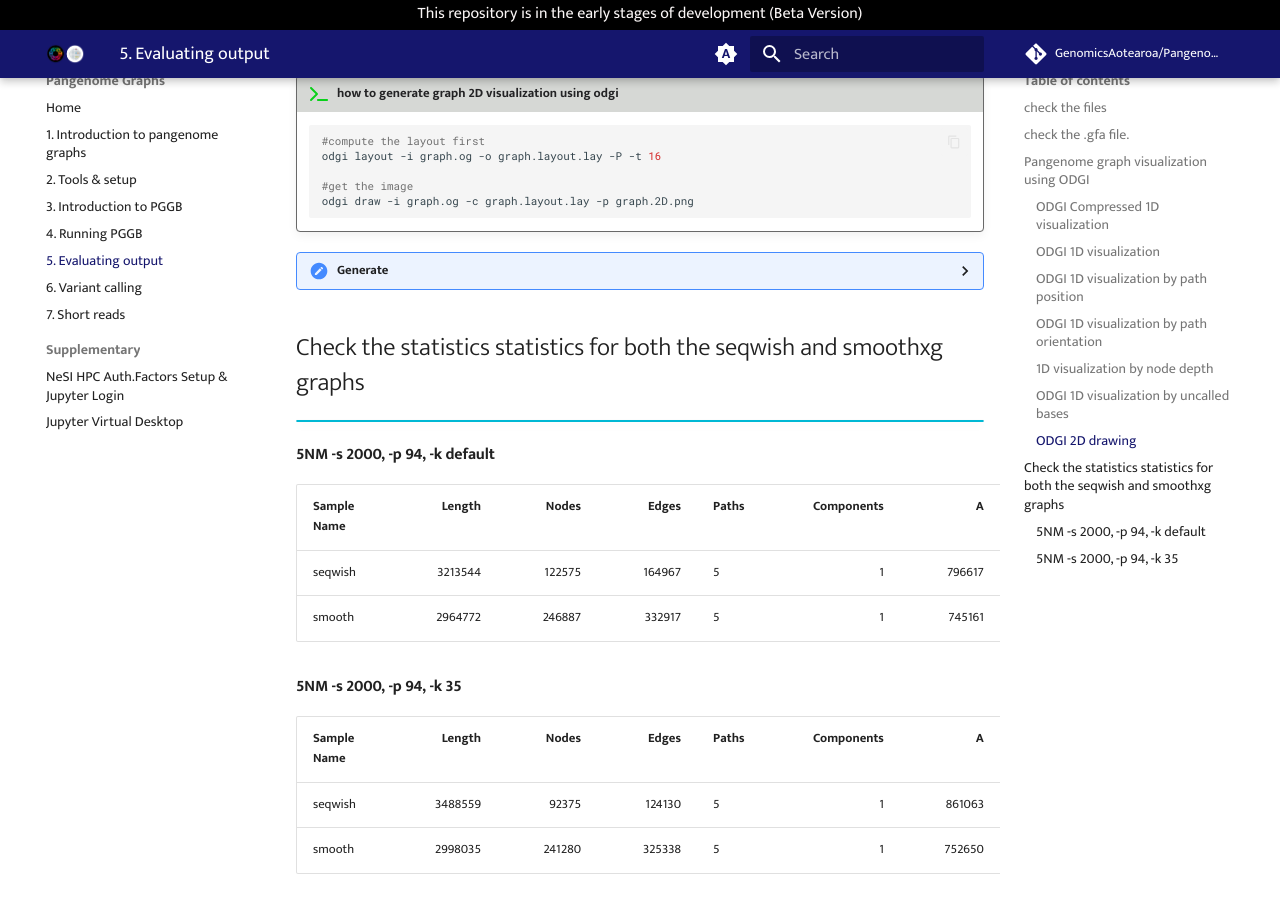
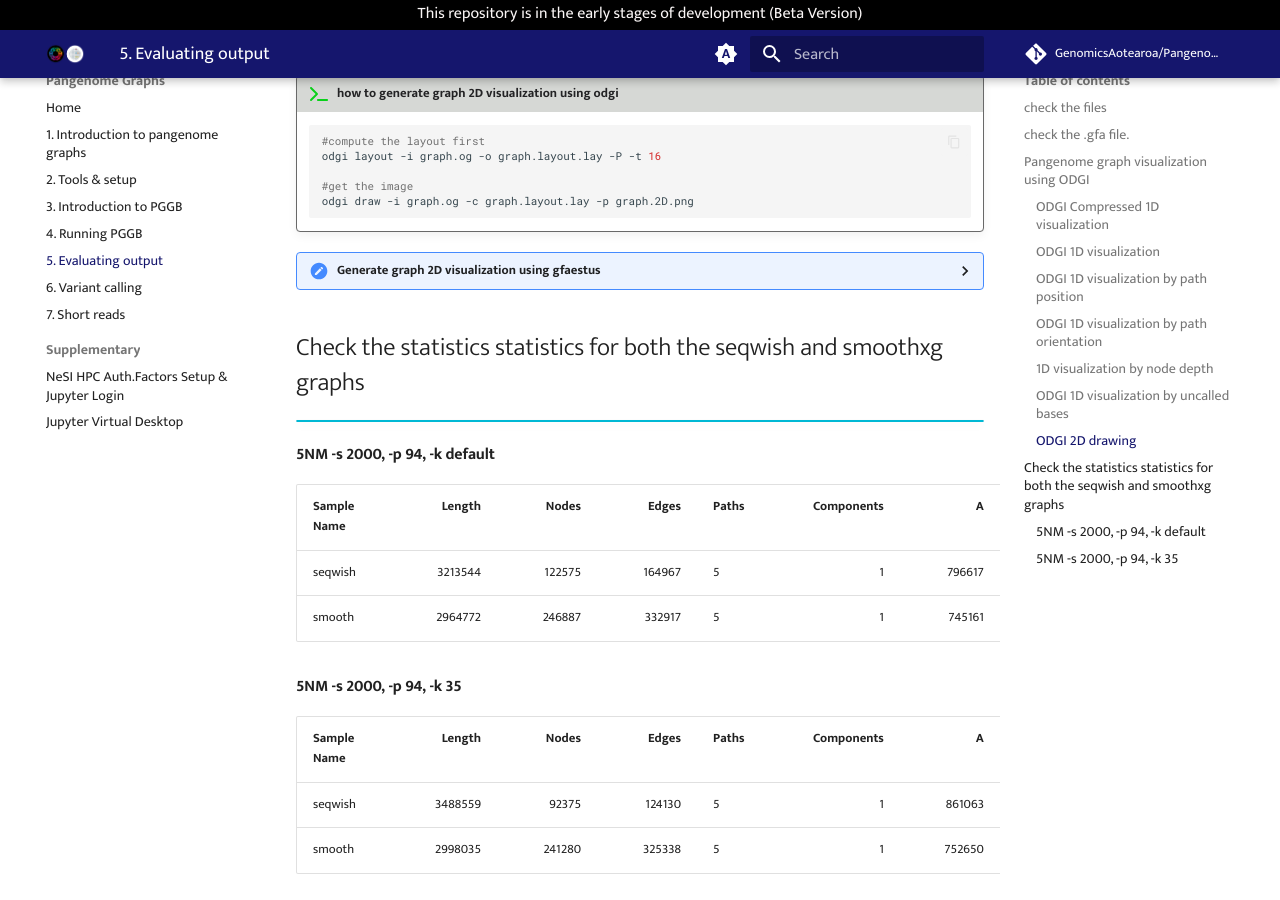
Before and after one commit to GenomicsAotearoa/Pangenome-Graphs-Workshop, an MkDocs documentation site: the page built from docs/5_Evaluating_pggb_output.md, in a window 1280 px wide and 900 px high, scrolled down 3785 px. Built offline with MkDocs 1.6.1 and Material for MkDocs 9.7.7, drawn with Linux system fonts in a browser that asks for light colours; comment, search, counter and statistics services are not loaded.

Commit message:
Update 5_Evaluating_pggb_output.md

````diff
--- a/docs/5_Evaluating_pggb_output.md
+++ b/docs/5_Evaluating_pggb_output.md
@@ -192,7 +192,7 @@ This shows a 1D rendering of the built pangenome graph where the paths are color
     odgi draw -i graph.og -c graph.layout.lay -p graph.2D.png
     ```
 
-??? Generate graph 2D visualization using gfaestus
+??? "Generate graph 2D visualization using gfaestus"
 
     https://github.com/chfi/gfaestus
     once you have it installed, you can use the following common to generate a graph 2D visulization
````
